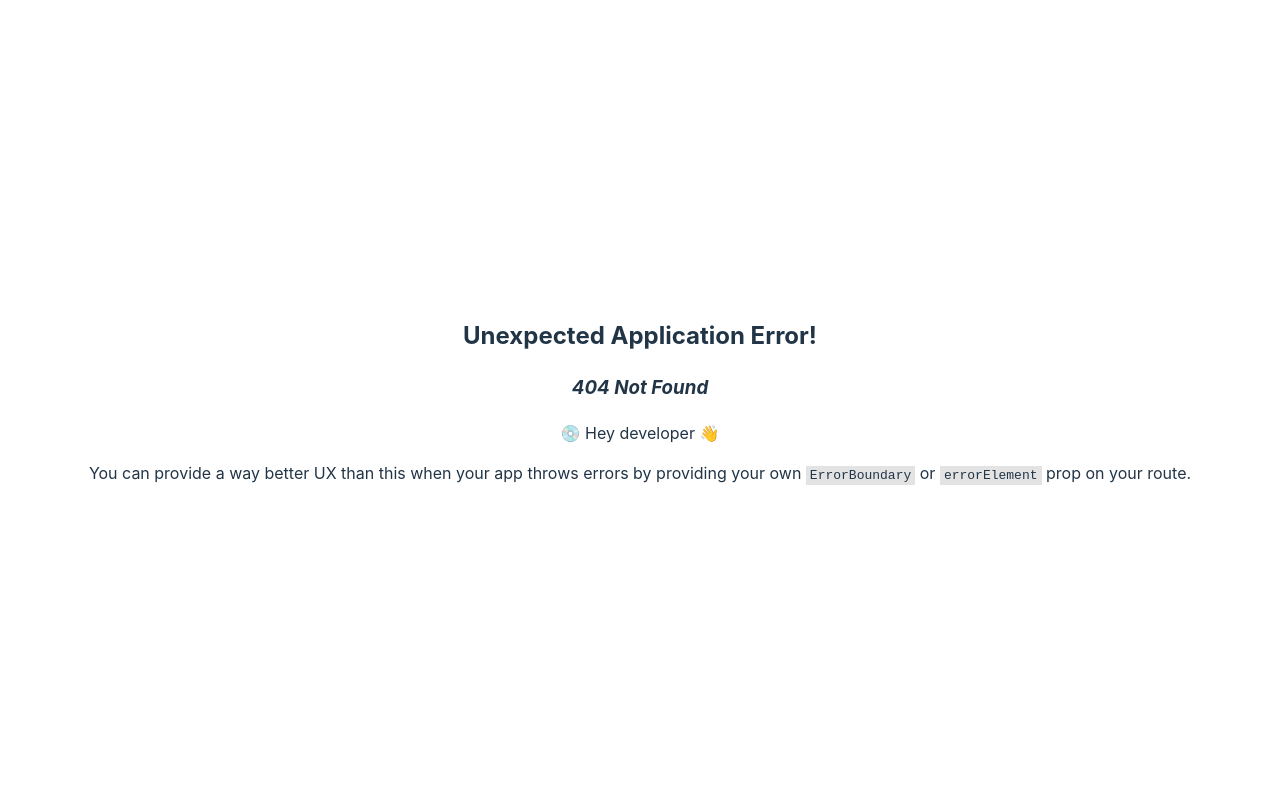
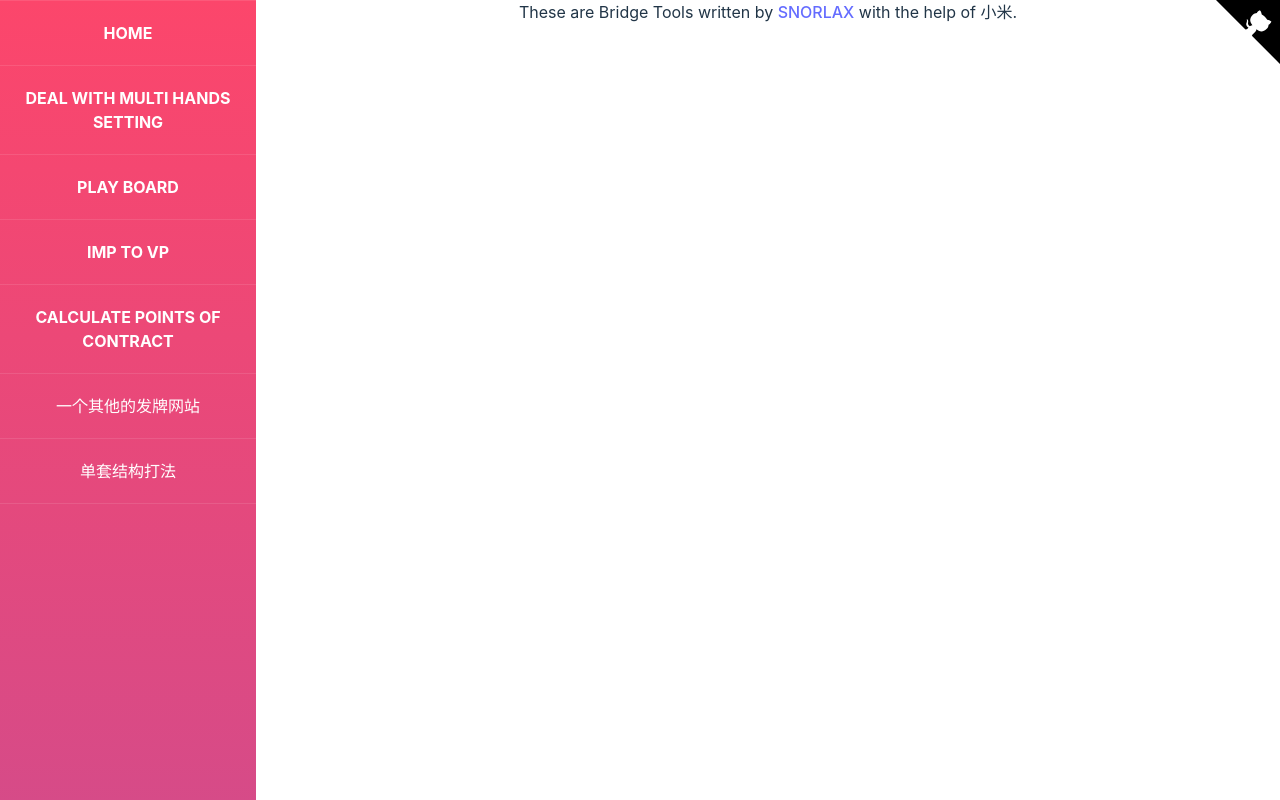
Before and after one commit to S-N-O-R-L-A-X/Bridge-Tools, a React (Vite) app: page /#/calc-contract in a window 1280 px wide. Before the commit this address had no page. Shown: the top 800 px of the page. Built offline with nearby package versions, Linux system fonts and the light colour scheme.

Commit message:
feat: init calculate contract points

```diff
--- a/src/Components/Sidebar/Sidebar.tsx
+++ b/src/Components/Sidebar/Sidebar.tsx
@@ -10,7 +10,7 @@ export default function Sidebar() {
         <li><Link to="deal-multi">Deal With Multi Hands Setting</Link></li>
         <li><Link to="play-board">Play Board</Link></li>
         <li><a href="https://www.ccba.org.cn/wbf20vp/" target="_blank">imp to vp</a></li>
-        {/* <li>Calculate points of contract</li> */}
+        <li><Link to="calc-contract">Calculate points of contract</Link></li>
         <li><a href="http://playbridge.com/pb_shuffle_project.php" target="_blank">一个其他的发牌网站</a></li>
         <li><a href="https://bridge.esmarkkappel.dk/main/main.html" target="_blank">单套结构打法</a></li>
       </ul>
--- a/src/main.tsx
+++ b/src/main.tsx
@@ -6,6 +6,7 @@ import PlayBoard from './Components/PlayBoard/PlayBoard'
 import './index.css'
 import BridgeSolver from './views/AnalysisOnline(abandoned)/BridgeSolverOnline'
 import DealWithHands from './views/Deal/DealWithHands'
+import CalculateContract from './views/CalculateContract/CalculateContract'
 
 const route_info = [
   {
@@ -28,6 +29,11 @@ const route_info = [
         title: "打牌面板",
         element: <PlayBoard />
       },
+      {
+        path: "/calc-contract",
+        title: "计算分数",
+        element: <CalculateContract />
+      },
     ],
   },
 ];
--- /dev/null
+++ b/src/views/CalculateContract/CalculateContract.tsx
@@ -0,0 +1,6 @@
+export default function CalculateContract() {
+	return (
+		<>
+		</>
+	)
+}
```
